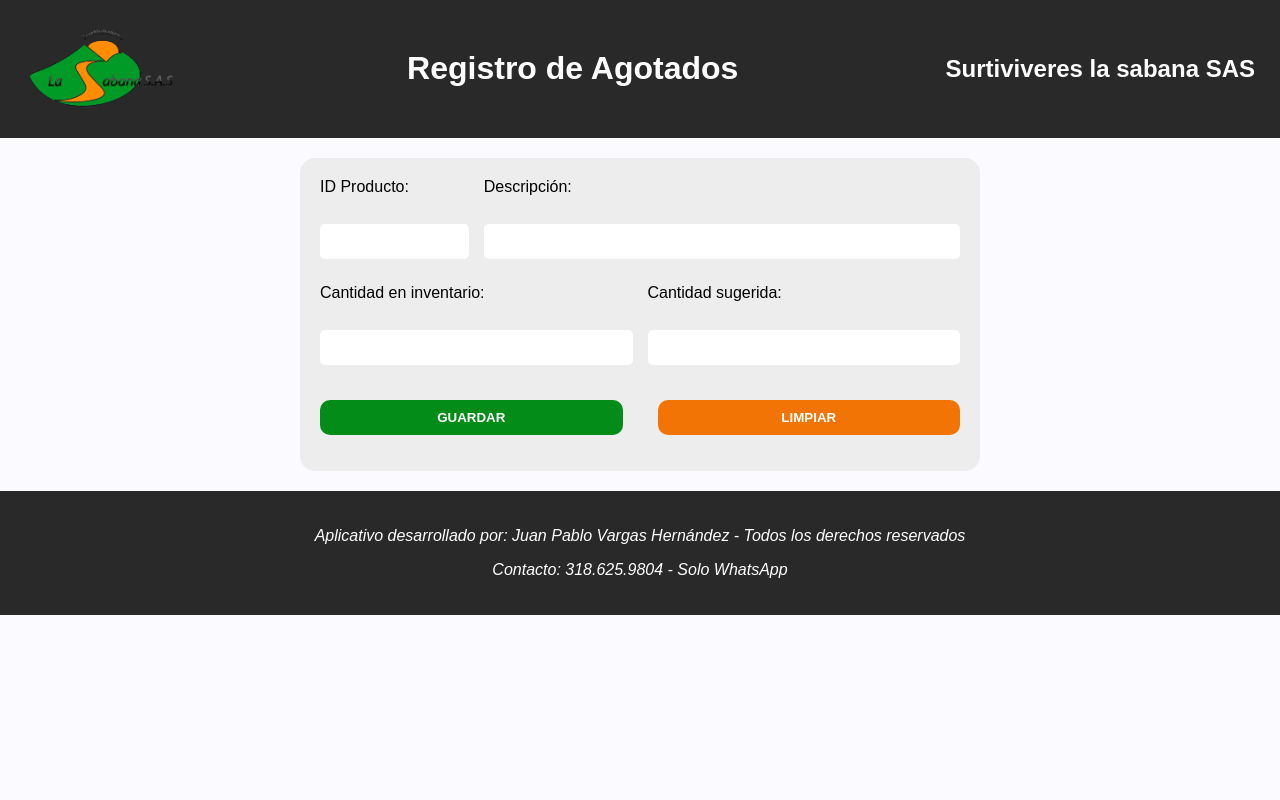
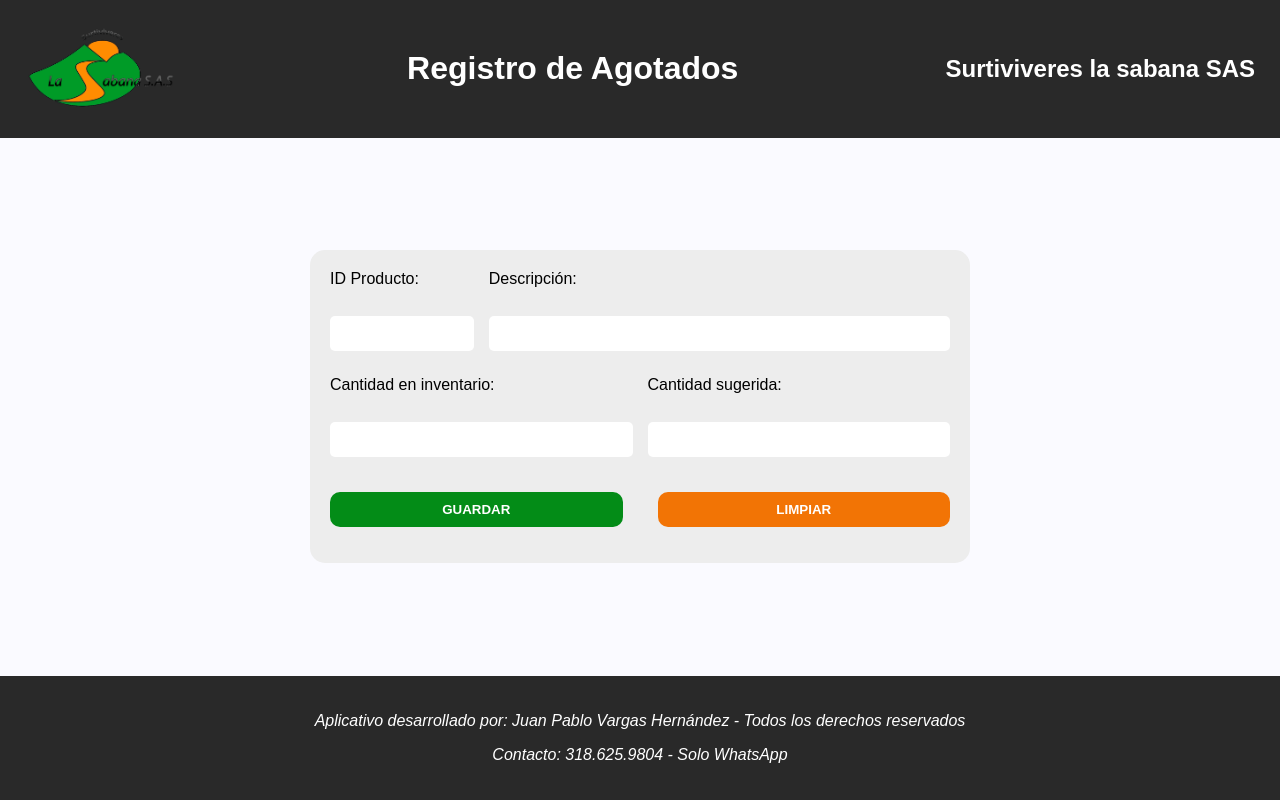
Before and after one commit to jpvhPersonalGit/AgotadosApp, a PHP site: page / in a window 1280 px wide. Run offline with PHP 8.4, Linux system fonts and the light colour scheme; some libraries are stand-ins or nearby versions.

Commit message:
Ajuste del footer en pantallas grandes

```diff
--- a/index.php
+++ b/index.php
@@ -22,7 +22,7 @@ require './registrar_agotado.php'
             <h2>Surtiviveres la sabana SAS</h2>
         </div>
     </header>
-    <section class="form-section">
+    <main class="form-section">
         <div class="form-container">
             <form class="form-grid" action="registrar_agotado.php" method="post">
                 <div class="form-group span-1">
@@ -51,7 +51,7 @@ require './registrar_agotado.php'
                 </div>
             </form>
         </div>
-    </section>
+    </main>
     <footer>
         <p>Aplicativo desarrollado por: Juan Pablo Vargas Hernández - Todos los derechos reservados</p>
         <p>Contacto: 318.625.9804 - Solo WhatsApp</p>
--- a/sass/style.css
+++ b/sass/style.css
@@ -9,6 +9,17 @@ body {
   font-family: Montserrat, sans-serif;
   margin: 0;
   padding: 0;
+  display: flex;
+  flex-direction: column;
+  min-height: 100vh;
+}
+
+main {
+  flex: 1;
+  display: flex;
+  justify-content: center;
+  align-items: center;
+  padding: 20px;
 }
 
 header {
--- a/sass/style.sass
+++ b/sass/style.sass
@@ -19,6 +19,17 @@ body
   font-family: Montserrat, sans-serif
   margin: 0
   padding: 0
+  display: flex
+  flex-direction: column
+  min-height: 100vh
+
+main
+  flex: 1
+  display: flex
+  justify-content: center
+  align-items: center
+  padding: 20px
+
 
 header
   background: $header-color
```
Also changed, not shown: 1 other file. Lines whose indentation alone changed are shown as unchanged.
